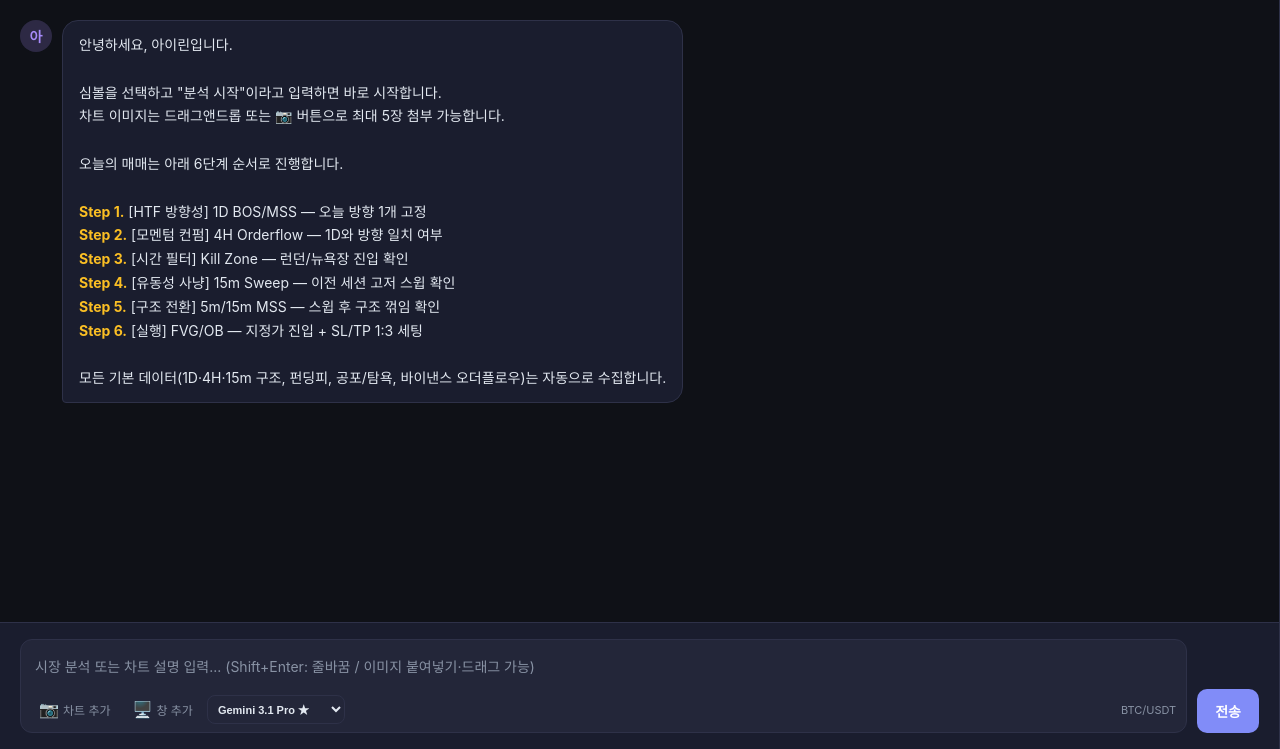
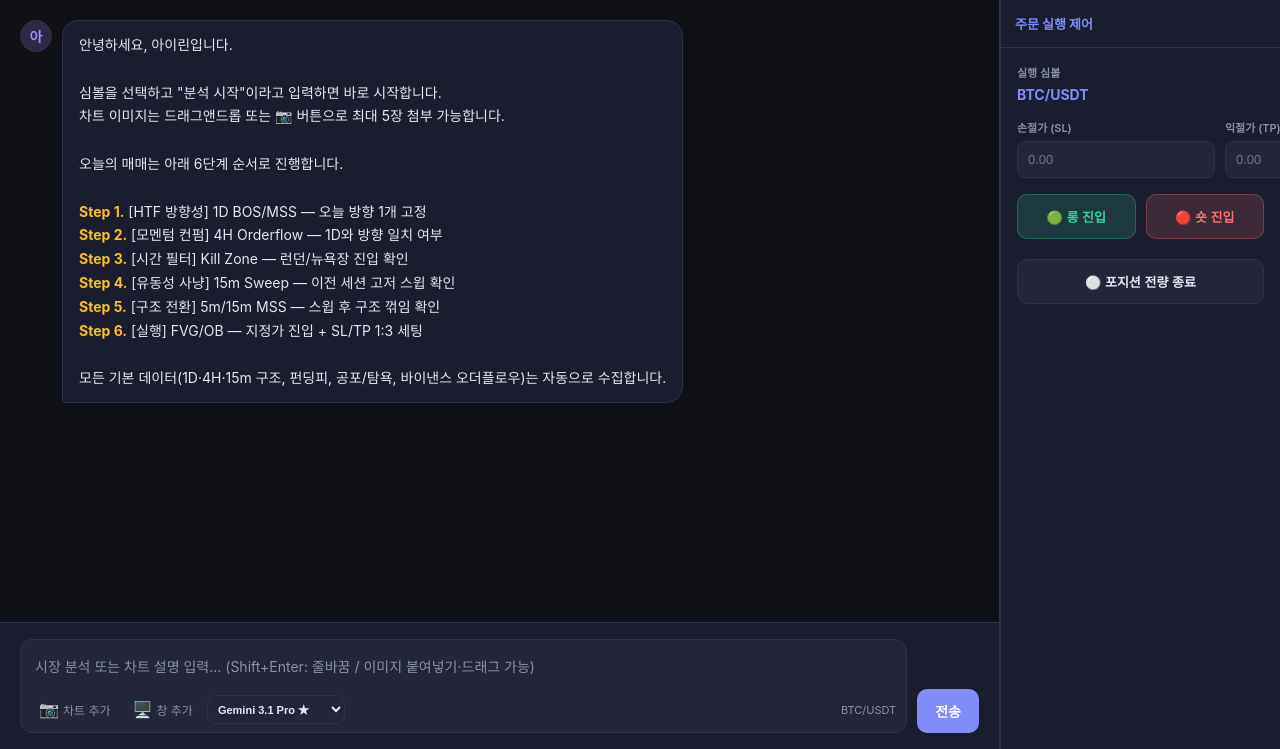
Before and after one commit to LEODIO2026/irene-bot, a Python web app: template execution/templates/trade_assistant.html in a window 1280 px wide. Shown: the part 51-800 px from the top of the page. Run offline with Jinja, Linux system fonts and the light colour scheme; the template is opened without the code that fills it, so the values that code supplies are empty.

Commit message:
feat: 아이린 어시스턴트 다중 심볼 분석 및 제어판 업그레이드

```diff
--- a/execution/templates/trade_assistant.html
+++ b/execution/templates/trade_assistant.html
@@ -490,11 +490,46 @@
   #toast.success { border-color: var(--buy); color: var(--buy); }
   #toast.error { border-color: var(--sell); color: var(--sell); }
 
+  .ctrl-panel {
+    width: 280px; flex-shrink: 0;
+    background: var(--surface); border-left: 1px solid var(--border);
+    display: flex; flex-direction: column;
+  }
+  .ctrl-header {
+    padding: 14px; border-bottom: 1px solid var(--border);
+    font-size: 13px; font-weight: 700; color: var(--accent);
+  }
+  .ctrl-body { padding: 16px; display: flex; flex-direction: column; gap: 16px; }
+  .ctrl-field { display: flex; flex-direction: column; gap: 6px; }
+  .ctrl-field label { font-size: 11px; color: var(--muted); font-weight: 600; }
+  .ctrl-field input {
+    background: var(--surface2); border: 1px solid var(--border);
+    color: var(--text); padding: 10px; border-radius: 8px; font-size: 13px; outline: none;
+  }
+  .ctrl-field input:focus { border-color: var(--accent); }
+  .ctrl-row { display: grid; grid-template-columns: 1fr 1fr; gap: 10px; }
+
+  .ctrl-actions { display: grid; grid-template-columns: 1fr 1fr; gap: 10px; }
+  .trade-btn {
+    padding: 12px; border-radius: 10px; border: none; font-weight: 700; cursor: pointer;
+    transition: all .2s; font-size: 13px;
+  }
+  .trade-btn.buy { background: rgba(52,211,153,.15); color: var(--buy); border: 1px solid rgba(52,211,153,.3); }
+  .trade-btn.buy:hover { background: var(--buy); color: #fff; }
+  .trade-btn.sell { background: rgba(248,113,113,.15); color: var(--sell); border: 1px solid rgba(248,113,113,.3); }
+  .trade-btn.sell:hover { background: var(--sell); color: #fff; }
+  .trade-btn.close { background: var(--surface2); color: var(--text); border: 1px solid var(--border); margin-top: 4px; }
+  .trade-btn.close:hover { background: var(--border); }
+
+  .rr-badge {
+    padding: 8px; border-radius: 8px; background: rgba(129,140,248,.1);
+    border: 1px solid rgba(129,140,248,.2); font-size: 12px; text-align: center;
+  }
+
   /* 반응형 */
-  @media (max-width: 760px) {
+  @media (max-width: 900px) {
     .main { flex-direction: column; }
-    .ctrl-panel { width: 100%; border-top: 1px solid var(--border); max-height: 50vh; }
-    .chat-panel { min-height: 50vh; }
+    .ctrl-panel { width: 100%; border-left: none; border-top: 1px solid var(--border); }
   }
 </style>
 </head>
@@ -504,11 +539,11 @@
   <a href="/dashboard">← 대시보드</a>
   <div class="header-title">아이린 트레이드 어시스턴트</div>
   <div class="hdr-sym-group">
-    <button class="hdr-sym-btn active" data-sym="BTC/USDT" onclick="selectSymbol(this)">BTC</button>
-    <button class="hdr-sym-btn" data-sym="ETH/USDT" onclick="selectSymbol(this)">ETH</button>
-    <button class="hdr-sym-btn" data-sym="SOL/USDT" onclick="selectSymbol(this)">SOL</button>
-    <button class="hdr-sym-btn" data-sym="XRP/USDT" onclick="selectSymbol(this)">XRP</button>
-    <button class="hdr-sym-btn" data-sym="BNB/USDT" onclick="selectSymbol(this)">BNB</button>
+    <button class="hdr-sym-btn active" data-sym="BTC/USDT" onclick="toggleSymbol(this)">BTC</button>
+    <button class="hdr-sym-btn" data-sym="ETH/USDT" onclick="toggleSymbol(this)">ETH</button>
+    <button class="hdr-sym-btn" data-sym="SOL/USDT" onclick="toggleSymbol(this)">SOL</button>
+    <button class="hdr-sym-btn" data-sym="XRP/USDT" onclick="toggleSymbol(this)">XRP</button>
+    <button class="hdr-sym-btn" data-sym="BNB/USDT" onclick="toggleSymbol(this)">BNB</button>
   </div>
   <button class="log-toggle-btn" id="logToggleBtn" onclick="toggleLogPanel()">📋 로그</button>
   <button class="reset-btn" onclick="resetSession()">대화 초기화</button>
@@ -583,6 +618,33 @@
     </div>
   </div>
 
+  <!-- ── 제어 패널 ── -->
+  <div class="ctrl-panel">
+    <div class="ctrl-header">주문 실행 제어</div>
+    <div class="ctrl-body">
+      <div class="ctrl-field">
+        <label>실행 심볼</label>
+        <div id="execSymbol" style="color:var(--accent);font-weight:700">BTC/USDT</div>
+      </div>
+      <div class="ctrl-row">
+        <div class="ctrl-field">
+          <label>손절가 (SL)</label>
+          <input type="number" id="slInput" step="0.01" placeholder="0.00">
+        </div>
+        <div class="ctrl-field">
+          <label>익절가 (TP)</label>
+          <input type="number" id="tpInput" step="0.01" placeholder="0.00">
+        </div>
+      </div>
+      <div class="ctrl-actions">
+        <button class="trade-btn buy" onclick="executeTrade('buy')">🟢 롱 진입</button>
+        <button class="trade-btn sell" onclick="executeTrade('sell')">🔴 숏 진입</button>
+      </div>
+      <button class="trade-btn close" onclick="closeTrade()">⚪ 포지션 전량 종료</button>
+      <div id="rrDisplay" class="rr-badge" style="display:none">예상 손익비 <strong id="rrRatio">1:3</strong></div>
+    </div>
+  </div>
+
   <!-- ── 로그 패널 ── -->
   <div class="log-panel" id="logPanel">
     <div class="log-panel-header">채팅 로그</div>
@@ -616,7 +678,7 @@
 const SESSION_ID = 'sess_' + Date.now();
 const PASSPHRASE = 'irene_secret';
 
-let selectedSymbol = 'BTC/USDT';
+let selectedSymbols = ['BTC/USDT'];
 let selectedSide = null;
 let attachedImages = [];   // [{ b64, mime, dataUrl }, ...]  최대 5장
 let hasPosition = false;
@@ -633,11 +695,26 @@ function selectModel(modelId) {
 }
 
 // ── 심볼 선택 ───────────────────────────────────────────
-function selectSymbol(btn) {
-  document.querySelectorAll('.hdr-sym-btn').forEach(b => b.classList.remove('active'));
-  btn.classList.add('active');
-  selectedSymbol = btn.dataset.sym;
-  document.getElementById('selectedSymbolLabel').textContent = selectedSymbol;
+function toggleSymbol(btn) {
+  const sym = btn.dataset.sym;
+  if (btn.classList.contains('active')) {
+    if (selectedSymbols.length > 1) {
+      btn.classList.remove('active');
+      selectedSymbols = selectedSymbols.filter(s => s !== sym);
+    } else {
+      showToast('최소 한 개의 심볼은 선택되어야 해요.', 'error');
+    }
+  } else {
+    if (selectedSymbols.length >= 3) {
+      showToast('동시 분석은 최대 3개까지 가능해요.', 'error');
+      return;
+    }
+    btn.classList.add('active');
+    selectedSymbols.push(sym);
+  }
+  // 첫 번째 심볼을 실행용 메인 심볼로 표시
+  document.getElementById('selectedSymbolLabel').textContent = selectedSymbols.join(', ');
+  document.getElementById('execSymbol').textContent = selectedSymbols[0];
 }
 
 
@@ -891,7 +968,7 @@ async function sendMessage(retryPayload) {
     body = {
       session_id: SESSION_ID,
       message: text,
-      symbol: selectedSymbol,
+      symbol: selectedSymbols.join(','),
       model: selectedModel,
       images: imagesPayload,
     };
@@ -1102,6 +1179,75 @@ function removeTyping(id) {
   if (el) el.remove();
 }
 
+// ── 주문 실행 ──────────────────────────────────────────
+async function executeTrade(side) {
+  const mainSym = selectedSymbols[0];
+  const sl = document.getElementById('slInput').value;
+  const tp = document.getElementById('tpInput').value;
+
+  if (!sl || !tp) {
+    showToast('손절가와 익절가를 입력해 주세요.', 'error');
+    return;
+  }
+
+  if (!confirm(`${mainSym} ${side === 'buy' ? '롱' : '숏'} 진입할까요?\n(손절: ${sl}, 익절: ${tp})`)) return;
+
+  try {
+    const res = await fetch('/api/trade-execute', {
+      method: 'POST',
+      headers: { 'Content-Type': 'application/json' },
+      body: JSON.stringify({
+        passphrase: PASSPHRASE,
+        symbol: mainSym,
+        side: side,
+        sl: sl,
+        tp: tp,
+        session_id: SESSION_ID
+      })
+    });
+    const result = await res.json();
+    if (result.success) {
+      showToast('주문 성공! 🚀', 'success');
+      addMessage('assistant', `✅ **${mainSym} ${side.toUpperCase()}** 진입 성공했습니다!\n- 진입가: ${result.entry_price}\n- 수량: ${result.qty}\n성공적인 익절 기원할게요! 🍀`);
+    } else {
+      showToast('주문 실패: ' + result.message, 'error');
+    }
+  } catch (e) {
+    showToast('통신 오류: ' + e.message, 'error');
+  }
+}
+
+async function closeTrade() {
+  const mainSym = selectedSymbols[0];
+  if (!confirm(`${mainSym} 포지션을 모두 종료하시겠습니까?`)) return;
+
+  try {
+    const res = await fetch('/api/trade-close', {
+      method: 'POST',
+      headers: { 'Content-Type': 'application/json' },
+      body: JSON.stringify({
+        passphrase: PASSPHRASE,
+        symbol: mainSym,
+        session_id: SESSION_ID
+      })
+    });
+    const result = await res.json();
+    if (result.success) {
+      showToast('포지션 종료 완료!', 'success');
+      addMessage('assistant', `⚪ **${mainSym}** 모든 포지션을 정리했어요. 수고하셨습니다!`);
+    } else {
+      showToast('종료 실패: ' + result.message, 'error');
+    }
+  } catch (e) {
+    showToast('통신 오류: ' + e.message, 'error');
+  }
+}
+
+function selectSide(side) {
+  selectedSide = side;
+  // UI 강조 등 추가 가능
+}
+
 // ── 포지션 새로고침 (패널 제거됨 — no-op) ────────────────
 async function refreshPosition() {}
 
```
Also changed, not shown: execution/trade_assistant.py (+91 -109 lines), 1 other file.
